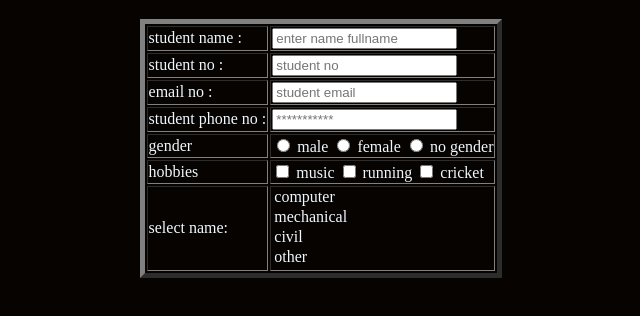
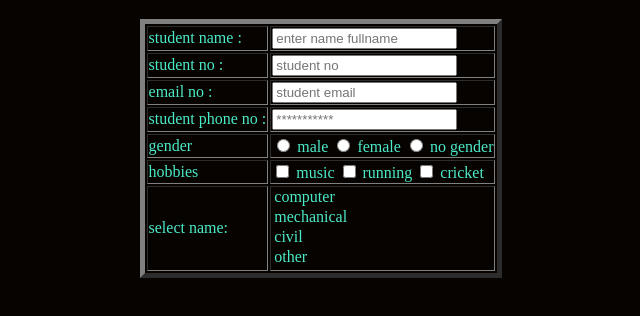
Before and after one commit to nayankrushanavada-ops/html-css-javascript, a plain HTML site: page index.html in a window 1280 px wide. Shown: the part 62-378 px from the top of the page, without its empty margins (319-959 px from the left). Drawn offline with Linux system fonts and the light colour scheme.

Commit message:
Add files via upload

```diff
--- a/style.css
+++ b/style.css
@@ -2,3 +2,10 @@ body{
     background-color: rgb(6, 3, 0);
     color: aliceblue;
 }
+table{
+    color: rgb(76, 235, 200);
+}
+border
+{
+    color: rgb(2, 23, 29);
+}
```
